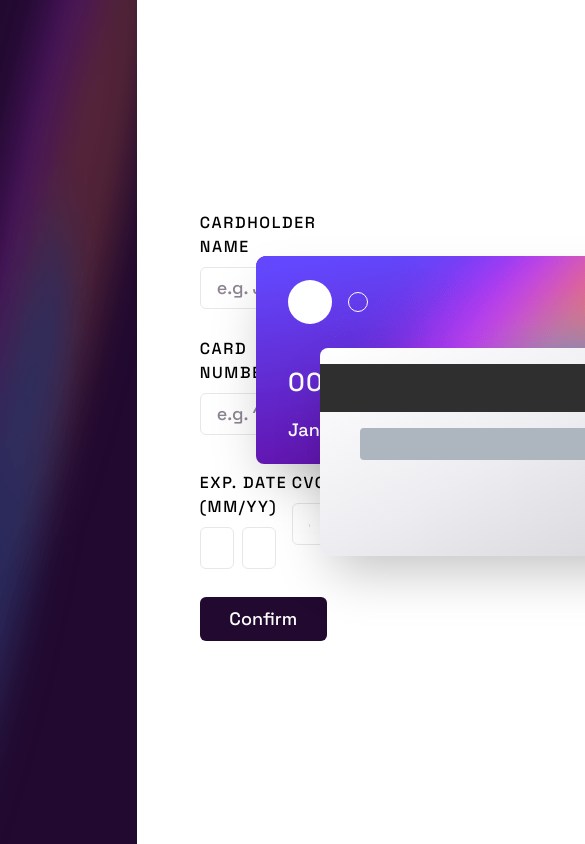
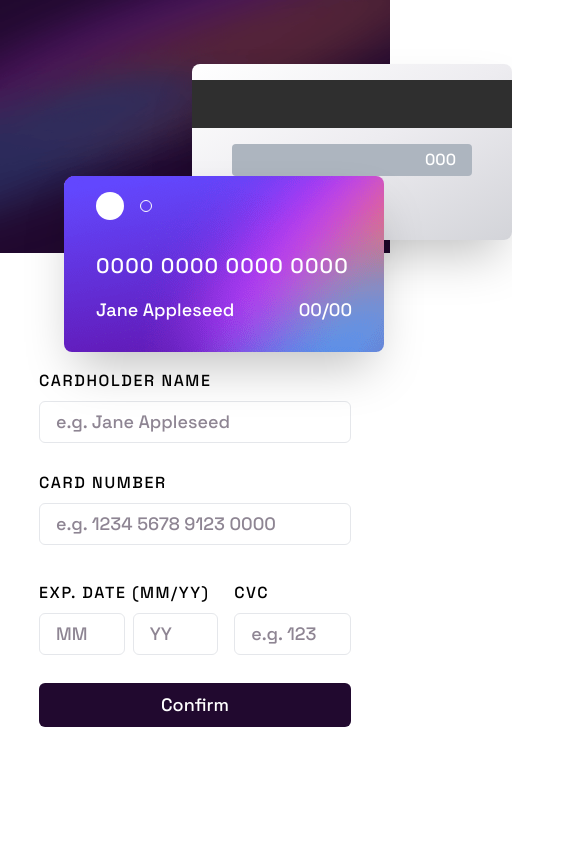
Before and after one commit to Ciggzy1312/chainwiz-application, a Next.js app: page / in a window 390 px wide. Shown: the top 844 px of the page, 585 px wide, since content can reach past the window. Built offline with nearby package versions, Linux system fonts and the light colour scheme.

Commit message:
Added responsive(as much possible)
Signed-off-by: Ciggzy1312 <deepayanmukherjee1312@gmail.com>

```diff
--- a/components/card/back.js
+++ b/components/card/back.js
@@ -3,7 +3,7 @@ import skeleton from "../../images/skeleton.png";
 
 export default function Back({cvc}) {
     return (
-        <div className="relative w-[24rem] h-[13rem] rounded-lg shadow-2xl bg-gradient-to-tl from-[#d3d4d9] via-[#edecf0] to-[#ffffff]">
+        <div className="relative w-[24rem] h-[13rem] rounded-lg shadow-2xl bg-gradient-to-tl from-[#d3d4d9] via-[#edecf0] to-[#ffffff] 2xs:w-[20rem] 2xs:h-[11rem]">
 
             <div className="py-4">
                 <div className="bg-[#2f2f2f] w-full h-10 py-6"></div>
--- a/components/card/front.js
+++ b/components/card/front.js
@@ -1,17 +1,14 @@
-import Image from "next/image"
-import bg from "../../images/bg-card-front.png"
-
 export default function Front({ name, number, year, month}){
     return (
-        <div className="relative w-[24rem] h-[13rem] rounded-lg shadow-2xl bg-[url('../images/bg-card-front.png')]">
+        <div className="relative w-[24rem] h-[13rem] rounded-lg shadow-2xl bg-[url('../images/bg-card-front.png')] 2xs:w-[20rem] 2xs:h-[11rem]">
 
-            <div className="flex items-center py-6 px-4">
-                <div className="w-11 h-11 rounded-full bg-white mx-4"></div>
-                <div className="w-5 h-5 rounded-full border border-white"></div>
+            <div className="flex items-center py-6 px-4 2xs:py-4">
+                <div className="w-11 h-11 rounded-full bg-white mx-4 2xs:w-7 2xs:h-7"></div>
+                <div className="w-5 h-5 rounded-full border border-white 2xs:w-3 2xs:h-3"></div>
             </div>
 
-            <div className="py-5 px-4">
-                <div className="mx-4 text-[26px] tracking-wider text-left text-white">{number ? number.substring(0, 4) + " " + number.substring(4, 8) + " " + number.substring(8, 12) + " " + number.substring(12, 16)  : "0000 0000 0000 0000"}</div>
+            <div className="py-5 px-4 2xs:py-4">
+                <div className="mx-4 text-[26px] tracking-wider text-left text-white 2xs:text-[21px]">{number ? number.substring(0, 4) + " " + number.substring(4, 8) + " " + number.substring(8, 12) + " " + number.substring(12, 16)  : "0000 0000 0000 0000"}</div>
             </div>
 
             <div className="px-8 text-white flex justify-between">
--- a/pages/index.js
+++ b/pages/index.js
@@ -96,21 +96,20 @@ export default function Home() {
         <link href="https://fonts.googleapis.com/css2?family=Space+Grotesk:wght@500&display=swap" rel="stylesheet" />
       </Head>
 
+      <div className="absolute bottom-[18rem] left-[16rem] z-10 md:top-[6rem] md:left-[20rem] sm:top-[6rem] sm:left-[16rem] xs:top-[4rem] xs:left-[12rem]  2xs:top-[4rem] 2xs:left-[12rem]">
+        <Back cvc={cvc} />
+      </div>
 
-      <div className="absolute top-[16rem] left-[16rem] z-10">
+      <div className="absolute top-[16rem] left-[12rem] z-10 md:top-[14rem] md:left-[10rem] sm:top-[14rem] sm:left-[8rem] xs:top-[11rem] xs:left-[4rem] 2xs:top-[11rem] 2xs:left-[4rem]">
         <Front name={name} number={number} month={month} year={year} />
       </div>
 
-      <div className="absolute bottom-[18rem] left-[20rem] z-10">
-        <Back cvc={cvc} />
-      </div>
-
-      <div className="flex h-screen">
-        <div className="w-[35%] h-full relative">
+      <div className="flex h-screen md:flex-col sm:flex-col xs:flex-col 2xs:flex-col">
+        <div className="w-[35%] h-full relative md:w-full md:h-[40%] sm:w-full sm:h-[40%] xs:w-full xs:h-[35%] 2xs:w-full 2xs:h-[30%]">
           <Image className="" src={bg} layout="fill" alt="alt" />
         </div>
 
-        <div className="flex justify-center items-center mx-auto w-[28%]">
+        <div className="flex justify-center items-center mx-auto w-[28%] md:w-[60%] md:my-14 sm:w-[60%] sm:my-14 xs:w-[60%] xs:my-14  2xs:w-[80%] 2xs:my-24">
           {success ? <div className="w-full text-center">
             <div className="my-10">
               <svg className="mx-auto" width="80" height="80" fill="none" xmlns="http://www.w3.org/2000/svg"><circle cx="40" cy="40" r="40" fill="url(#a)" /><path d="M28 39.92 36.08 48l16-16" stroke="#fff" strokeWidth="3" /><defs><linearGradient id="a" x1="-23.014" y1="11.507" x2="0" y2="91.507" gradientUnits="userSpaceOnUse"><stop stopColor="#6348FE" /><stop offset="1" stop-color="#610595" /></linearGradient></defs></svg>
--- a/tailwind.config.js
+++ b/tailwind.config.js
@@ -8,6 +8,13 @@ module.exports = {
     "./components/**/*.{js,ts,jsx,tsx}",
   ],
   theme: {
+    screens: {
+      '2xs': { 'min': '375px', 'max': '600px' },
+      'xs': { 'min': '600px', 'max': '680px' },
+      'sm': { 'min': '680px', 'max': '800px' },
+      'md': { 'min': '800px', 'max': '1000px' },
+      'lg': { 'min': '1000px', 'max': '1300px' },
+    },
     extend: {
       fontFamily: {
         sg: ['"Space Grotesk"', ...defaultTheme.fontFamily.sans]
```
